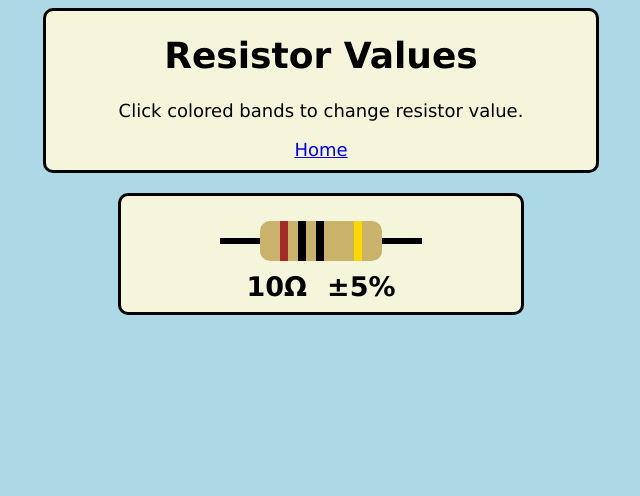
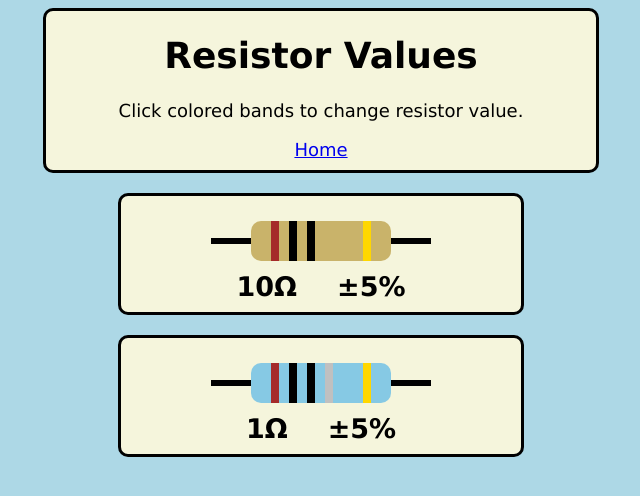
Before and after one commit to dotpeedeeeff/RF-Assistant, a Flask app: page /resistor in a window 1280 px wide. Shown: the top 496 px of the page, without its empty margins (319-959 px from the left). Run offline with Flask 3, Linux system fonts and the light colour scheme.

Commit message:
added functionality for 4 band resistor calculator

```diff
--- a/static/css/resist.css
+++ b/static/css/resist.css
@@ -48,7 +48,7 @@ header {
     text-align: center;
 }
 
-#menu-container {
+.menu-container {
     display: flex;
     justify-content: center;
     align-items: center;
@@ -66,10 +66,22 @@ header {
     height: 40px;
 }
 
+.four-color-band {
+    width: 8px;
+    height: 40px;
+}
+
 #left-end {
     width: 20px;
     height: 40px;
     background-color: rgb(201, 179, 106);
+    border-radius: 10px 0 0 10px;
+}
+
+#four-left-end {
+    width: 20px;
+    height: 40px;
+    background-color: rgb(134, 201, 228);
     border-radius: 10px 0 0 10px;
 }
 
@@ -80,6 +92,12 @@ header {
     border-radius: 0 10px 10px 0;
 }
 
+#four-right-end {
+    width: 20px;
+    height: 40px;
+    background-color: rgb(134, 201, 228);
+    border-radius: 0 10px 10px 0;
+}
 
 .gap {
     width: 10px;
@@ -87,8 +105,20 @@ header {
     background-color: rgb(201, 179, 106);
 }
 
+.fourgap {
+    width: 10px;
+    height: 40px;
+    background-color: rgb(134, 201, 228);
+}
+
+#four-wide-gap {
+    width: 30px;
+    height: 40px;
+    background-color: rgb(134, 201, 228);
+}
+
 #wide-gap {
-    width: 30px;
+    width: 48px;
     height: 40px;
     background-color: rgb(201, 179, 106);
 }
@@ -99,11 +129,11 @@ header {
 
 .text-output {
     font-family: Verdana, Geneva, Tahoma, sans-serif;
-    margin: 10px;
+    margin: 10px 20px 10px 20px;
     max-width: 20%;
 }
 
-#valuesoutput {
+.values-output {
     display: flex;
     justify-content: center;
 
--- a/static/resistor.js
+++ b/static/resistor.js
@@ -13,26 +13,58 @@ dictionary[9] = "cornsilk"
 let tolerance = {};
 tolerance[0] = "silver"
 tolerance[1] = "gold"
+tolerance[2] = "brown"
+
+let fourBandMultiply = {};
+fourBandMultiply[0] = "silver";
+fourBandMultiply[1] = "gold";
+fourBandMultiply[2] = "black";
+fourBandMultiply[3] = "brown";
+fourBandMultiply[4] = "red";
+fourBandMultiply[5] = "orange";
+fourBandMultiply[6] = "yellow";
+fourBandMultiply[7] = "green";
 
 let multipler = {};
-multipler[0] = 1
-multipler[1] = 10
-multipler[2] = 100
-multipler[3] = 1000
-multipler[4] = 10000
-multipler[5] = 100000
-multipler[6] = 1000000
+multipler[0] = 1;
+multipler[1] = 10;
+multipler[2] = 100;
+multipler[3] = 1000;
+multipler[4] = 10000;
+multipler[5] = 100000;
+multipler[6] = 1000000;
 
+let fourmultiply = {};
+fourmultiply[0] = 0.01;
+fourmultiply[1] = 0.1;
+fourmultiply[2] = 1;
+fourmultiply[3] = 10;
+fourmultiply[4] = 100;
+fourmultiply[5] = 1000;
+fourmultiply[6] = 10000;
+fourmultiply[7] = 100000;
 
 var bandOne = 1;
 var bandTwo = 0;
 var bandThree = 0;
 var bandFour = 1;
 
+var bandOneFour = 1;
+var bandTwoFour = 0;
+var bandThreeFour = 0;
+var bandFourFour = 0;
+var bandFiveFour = 0;
+
 firstBand = document.getElementById("first-band");
 secondBand = document.getElementById("second-band");
 thirdBand = document.getElementById("third-band");
 fourthBand = document.getElementById("fourth-band");
+
+firstBandFour = document.getElementById("four-first-band");
+secondBandFour = document.getElementById("four-second-band");
+thirdBandFour = document.getElementById("four-third-band");
+fourthBandFour = document.getElementById("four-fourth-band");
+fifthBandFour = document.getElementById("four-fifth-band");
 
 function firstClicker(){
 
@@ -116,7 +148,6 @@ function calcValue() {
     }
 
     return document.getElementById("resistance-total").innerText = outputString;
-
 }
 
 function calcTolerance() {
@@ -129,3 +160,118 @@ function calcTolerance() {
         return document.getElementById("tolerance-total").innerText = toleranceString;
 
 }
+
+function firstClickerFour(){
+
+    if (bandOneFour == 9) {
+        bandOneFour = 1;
+    }
+
+    else {bandOneFour += 1;}
+
+    color = document.getElementById("four-first-band");
+    color.style.backgroundColor = dictionary[bandOneFour];
+    calcValueFour();
+
+}
+
+function secondClickerFour(){
+
+    if (bandTwoFour == 9) {
+        bandTwoFour = 0;
+    }
+
+    else {bandTwoFour += 1;}
+
+    color = document.getElementById("four-second-band");
+    color.style.backgroundColor = dictionary[bandTwoFour];
+    calcValueFour();
+}
+
+function thirdClickerFour(){
+
+    if (bandThreeFour == 9) {
+        bandThreeFour = 0;
+    }
+
+    else {bandThreeFour += 1;}
+
+    color = document.getElementById("four-third-band");
+    color.style.backgroundColor = dictionary[bandThreeFour];
+    calcValueFour();
+}
+
+function fourthClickerFour(){
+
+    if (bandFourFour == 7) {
+        bandFourFour = 0;
+    }
+
+    else {bandFourFour += 1;}
+
+    color = document.getElementById("four-fourth-band");
+    color.style.backgroundColor = fourBandMultiply[bandFourFour];
+    calcValueFour();
+}
+
+function fifthClickerFour(){
+
+    if (bandFiveFour == 2) {
+        bandFiveFour = 0;
+    }
+
+    else {bandFiveFour += 1;}
+
+    color = document.getElementById("four-fifth-band");
+    color.style.backgroundColor = tolerance[bandFiveFour];
+    calcToleranceFour();
+
+}
+
+function calcToleranceFour() {
+    if (bandFiveFour == 1) {
+        toleranceStringFour = "±5%";
+    } else if (bandFiveFour == 2) {
+        toleranceStringFour = "±1%";
+    } else {
+        toleranceStringFour = "±10%";
+    }
+
+        return document.getElementById("four-tolerance-total").innerText = toleranceStringFour;
+
+}
+
+function calcValueFour() {
+
+    strOneFour = bandOneFour.toString();
+    strTwoFour = bandTwoFour.toString();
+    strThreeFour = bandThreeFour.toString();
+    combStrFour = strOneFour + strTwoFour + strThreeFour;
+    combIntFour = parseInt(combStrFour);
+    var suffixFour = ""
+
+    totalValueFour = combIntFour * fourmultiply[bandFourFour]
+
+    if (totalValueFour >= 1000000) {
+        suffixFour = "MΩ";
+    } else if (totalValueFour >= 1000) {
+        suffixFour = "kΩ";
+    } else {
+        suffixFour = "Ω";
+    }
+
+    if (suffixFour == "Ω") {
+        totalValueFour = Math.round(totalValueFour * 100) / 100;
+        outputStringFour = totalValueFour.toString() + suffixFour;
+    } else if (suffixFour == "kΩ") {
+        kiloValueFour = totalValueFour / 1000;
+        kiloValueFour = Math.round(kiloValueFour * 100) / 100;
+        outputStringFour = kiloValueFour.toString() + suffixFour;
+    } else if (suffixFour == "MΩ"){
+        megaValueFour = totalValueFour / 1000000;
+        megaValueFour = Math.round(megaValueFour * 100) / 100;
+        outputStringFour = megaValueFour.toString() +suffixFour;
+    }
+
+    return document.getElementById("four-resistance-total").innerText = outputStringFour;
+}
--- a/templates/resistor.html
+++ b/templates/resistor.html
@@ -18,7 +18,7 @@
        </header>
     <main>
         <div class="container">
-            <div id="menu-container">
+            <div id="menu-container" class="menu-container">
             <div id="left-wire" class="wire"></div>
             <div id="left-end"></div>
             <div id="first-band" class="color-band" onclick="firstClicker()" style="background-color: brown;"></div>
@@ -31,9 +31,31 @@
             <div id="right-end"></div>
             <div id="right-wire" class="wire"></div>
             </div>
-            <div id="valuesoutput">
+            <div class="values-output">
                 <h2 id="resistance-total" class="text-output">10Ω</h2>
                 <h2 id="tolerance-total" class="text-output">±5%</h2>
+            </div>
+            </div>
+        <div class="container">
+            <div id="4menu-container" class="menu-container">
+            <div id="4left-wire" class="wire"></div>
+            <div id="four-left-end"></div>
+            <div id="four-first-band" class="four-color-band" onclick="firstClickerFour()" style="background-color: brown;"></div>
+            <div id="4first-gap" class="fourgap"></div>
+            <div id="four-second-band" class="four-color-band" onclick="secondClickerFour()" style="background-color: black;"></div>
+            <div id="4second-gap" class="fourgap"></div>
+            <div id="four-third-band" class="four-color-band" onclick="thirdClickerFour()" style="background-color: black;"></div>
+            <div id="4third-gap" class="fourgap"></div>
+            <div id="four-fourth-band" class="four-color-band" onclick="fourthClickerFour()" style="background-color: silver;"></div>
+            <div id="four-wide-gap"></div>
+            <div id="four-fifth-band" class="four-color-band" onclick="fifthClickerFour()" style="background-color: gold;"></div>
+            <div id="four-right-end"></div>
+            <div id="4right-wire" class="wire"></div>
+            </div>
+            <div class="values-output">
+                <h2 id="four-resistance-total" class="text-output">1Ω</h2>
+                <h2 id="four-tolerance-total" class="text-output">±5%</h2>
+            </div>
             </div>
         </div>
     </main>
```
